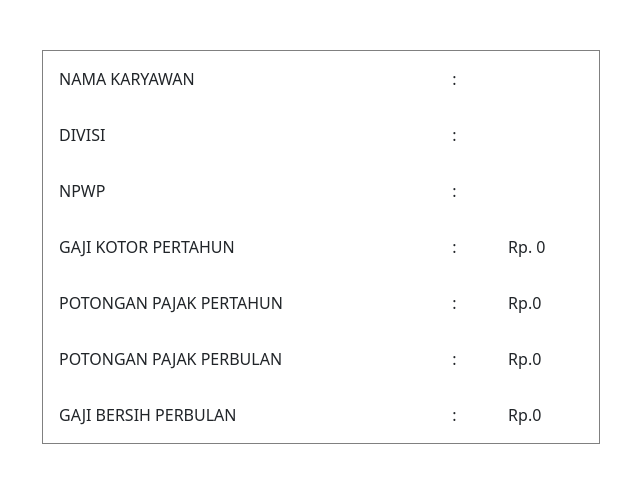
After one commit to radhiiiy/fundamental_php, a PHP site: page /Tugas3/Tugas3Halaman2.php in a window 1280 px wide. The commit adds this page. Shown: the top 483 px of the page, without its empty margins (319-959 px from the left). Run offline with PHP 8.4, Linux system fonts and the light colour scheme; data that the repository does not hold is empty.

Commit message:
ADD AND CHANGE

```diff
--- /dev/null
+++ b/Tugas3/Tugas3Halaman2.php
@@ -0,0 +1,125 @@
+<!DOCTYPE html>
+<html lang="en">
+
+<head>
+    <meta charset="UTF-8">
+    <meta name="viewport" content="width=device-width, initial-scale=1.0">
+    <title>Document</title>
+    <link href="https://cdn.jsdelivr.net/npm/bootstrap@5.3.3/dist/css/bootstrap.min.css" rel="stylesheet"
+        integrity="sha384-QWTKZyjpPEjISv5WaRU9OFeRpok6YctnYmDr5pNlyT2bRjXh0JMhjY6hW+ALEwIH" crossorigin="anonymous">
+</head>
+<style>
+    .container {
+        justify-content: center;
+        align-items: center;
+        margin-top: 50px;
+
+    }
+
+    td {
+        padding: 1em;
+    }
+
+    table {
+        position: relative;
+
+    }
+
+    form {
+        display: flex;
+        justify-content: center;
+        align-items: center;
+    }
+
+    .tombol {
+        position: absolute;
+        right: 0;
+        bottom: -5px;
+    }
+</style>
+
+<body>
+
+    <div class="container">
+        <form action="Tugas3Halaman2.php" method="post">
+            <table border="1" style="border-collapse : collapse; width : 50%;" >
+
+ <?php if (isset($_POST['cek'])) {
+
+            $gajiBulanan = floatval($_POST['gaji']);
+            $npwp = $_POST['npwp'];
+
+            $gaji_tahunan = $gajiBulanan * 12;
+            $potongan_pajak = 0;
+
+            if ($gaji_tahunan > 54000000) {
+                if ($npwp == "Ya") {
+                    $potongan_pajak = $gaji_tahunan * 0.15;
+                }else {
+                    $potongan_pajak = $gaji_tahunan * 0.20;
+
+                }
+            }
+
+            $gajiBersihBulanan = ($gaji_tahunan - $potongan_pajak) /12;
+            $potongan_pajak_bulanan = $potongan_pajak /12;
+            $gaji_kotor_bulanan = $gaji_tahunan /12;
+        }
+       ?>
+                <tr>
+                    <td>NAMA KARYAWAN</td>
+                    <td>:</td>
+                    <td><?= $_POST['nama']?></td>
+
+                </tr>
+                <tr>
+                    <td>DIVISI</td>
+                    <td>:</td>
+                    <td><?= $_POST['divisi']?></td>
+                </tr>
+                <tr>
+                    <td>NPWP</td>
+                    <td>:</td>
+                    <td>
+                    <?= $_POST['npwp']?>
+                    </td>
+                </tr>
+                <tr>
+                    <td>GAJI KOTOR PERTAHUN</td>
+                    <td>:</td>
+                    <td>Rp.
+                    <?= number_format($gaji_tahunan,0,',','.')?>
+                    </td>
+                </tr>
+                <!-- <tr>
+                    <td>GAJI KOTOR PERBULAN</td>
+                    <td>:</td>
+                    <td>Rp.
+                    <?= number_format($gaji_kotor_bulanan,0,',','.')?>
+                    </td>
+                </tr> -->
+                <tr>
+                    <td>POTONGAN PAJAK PERTAHUN</td>
+                    <td>:</td>
+                    <td>Rp.<?= number_format($potongan_pajak,0,',','.')?></td>
+                </tr>
+                <tr>
+                    <td>POTONGAN PAJAK PERBULAN</td>
+                    <td>:</td>
+                    <td>Rp.<?= number_format($potongan_pajak_bulanan,0,',','.')?></td>
+                </tr>
+                <tr>
+                    <td>GAJI BERSIH PERBULAN</td>
+                    <td>:</td>
+                    <td>Rp.<?= number_format($gajiBersihBulanan,0,',','.')?></td>
+                </tr>
+            </table>
+        </form>
+    </div>
+
+    <script src="https://cdn.jsdelivr.net/npm/bootstrap@5.3.3/dist/js/bootstrap.bundle.min.js"
+        integrity="sha384-YvpcrYf0tY3lHB60NNkmXc5s9fDVZLESaAA55NDzOxhy9GkcIdslK1eN7N6jIeHz"
+        crossorigin="anonymous"></script>
+</body>
+
+</html>
```
Also changed, not shown: Tugas2/Tugas2Halaman2.php (renamed from Tugas2/TugasHalaman2.php, +4 -3 lines), Tugas2/tugas2.php (+38 -38 lines), Tugas3/tugas3.html (deleted, +0 -14 lines), Tugas3/tugas3.php (added, +105 -0 lines).
